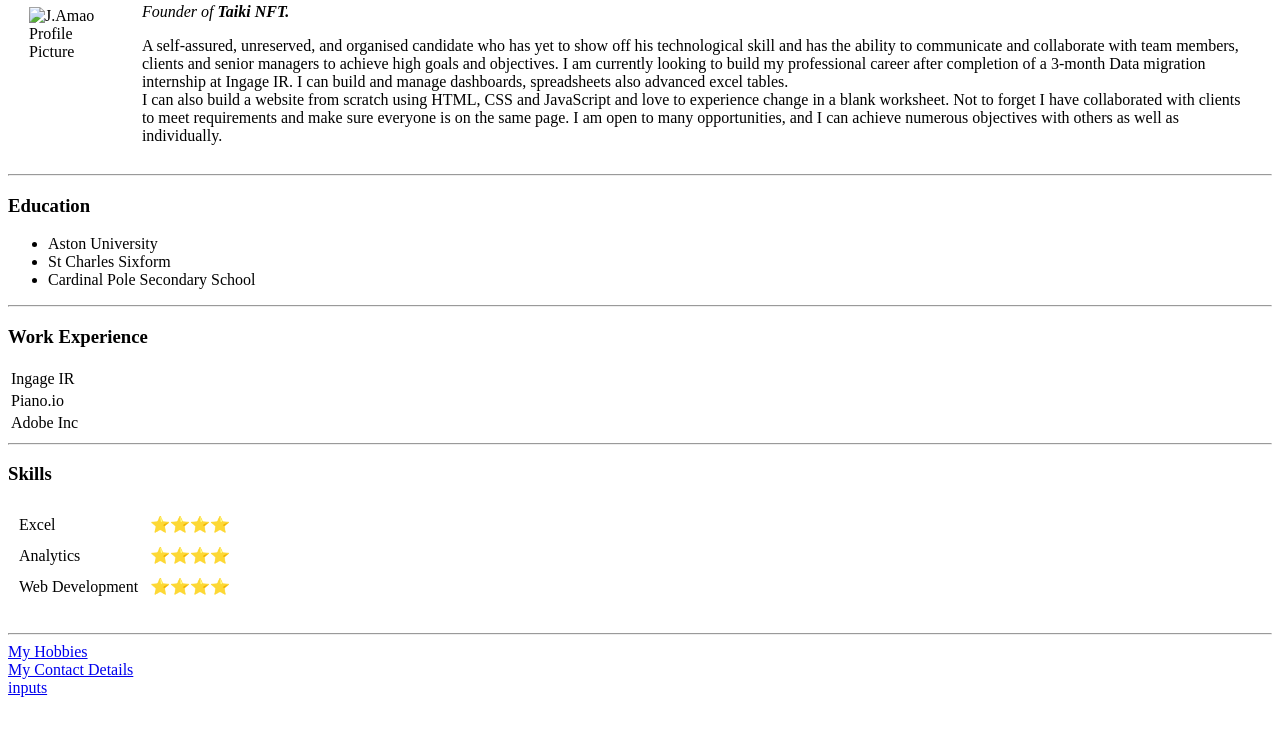
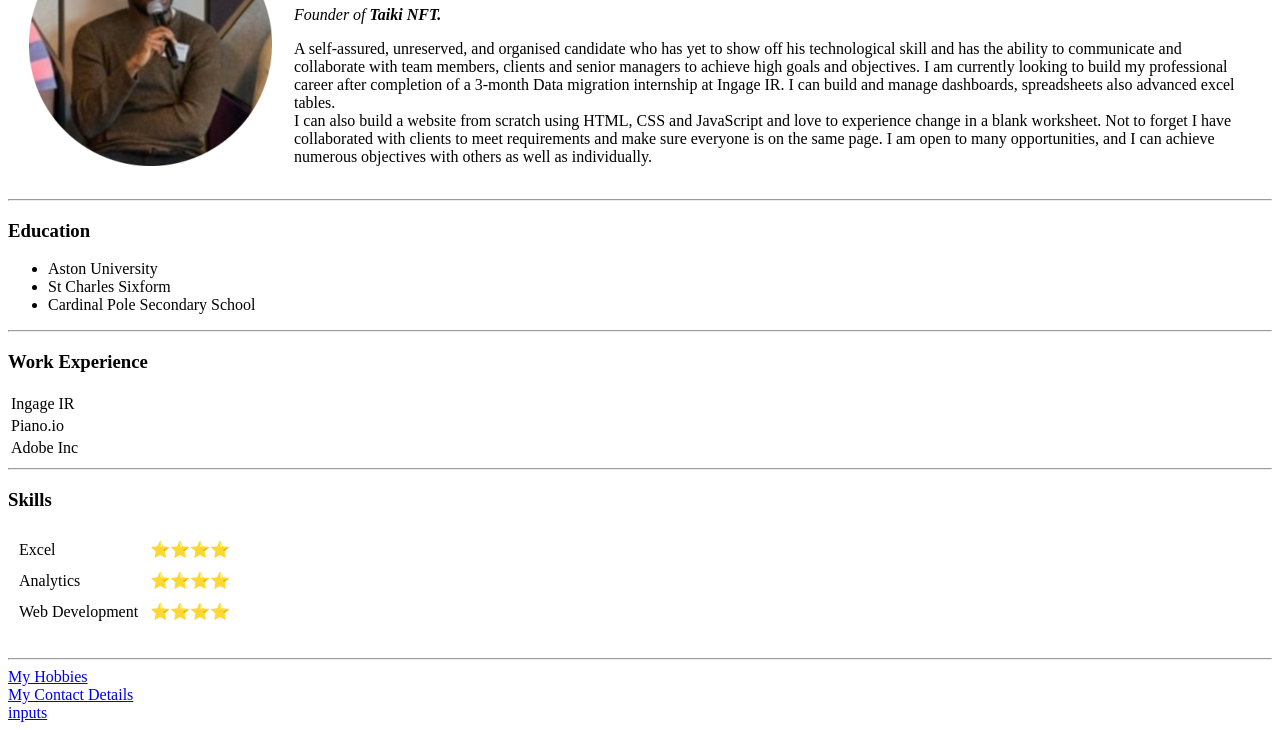
Before and after one commit to J-infamous123/cv, a plain HTML site: page index.html in a window 1280 px wide. Shown: the part 106-836 px from the top of the page. Before the commit the page ends 811 px from the top, so only its background shows below. Drawn offline with Linux system fonts and the light colour scheme.

Commit message:
Update index.html

```diff
--- a/index.html
+++ b/index.html
@@ -12,7 +12,7 @@
   <table cellspacing="20">
     <!--cellspacing is used to give space between two cells -->
     <tr>
-      <td><img src="My Image.png" alt="J.Amao Profile Picture"></td>
+      <td><img src="Myimage.png" alt="J.Amao Profile Picture"></td>
       <td>
         <h1><a href="https://www.linkedin.com/in/johnson-amao123/">Johnson A.</a></h1>
         <p><em>Founder of <b>Taiki NFT.</b></em></p>
```
